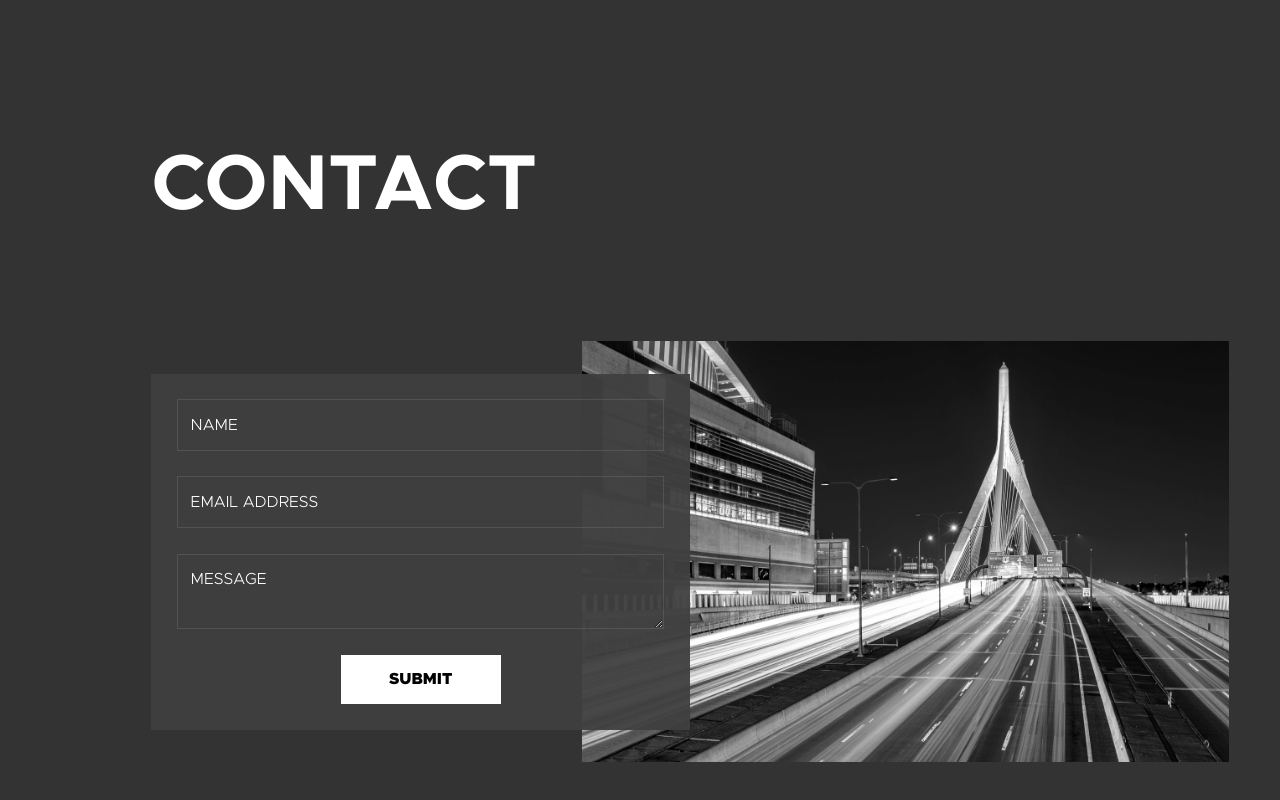
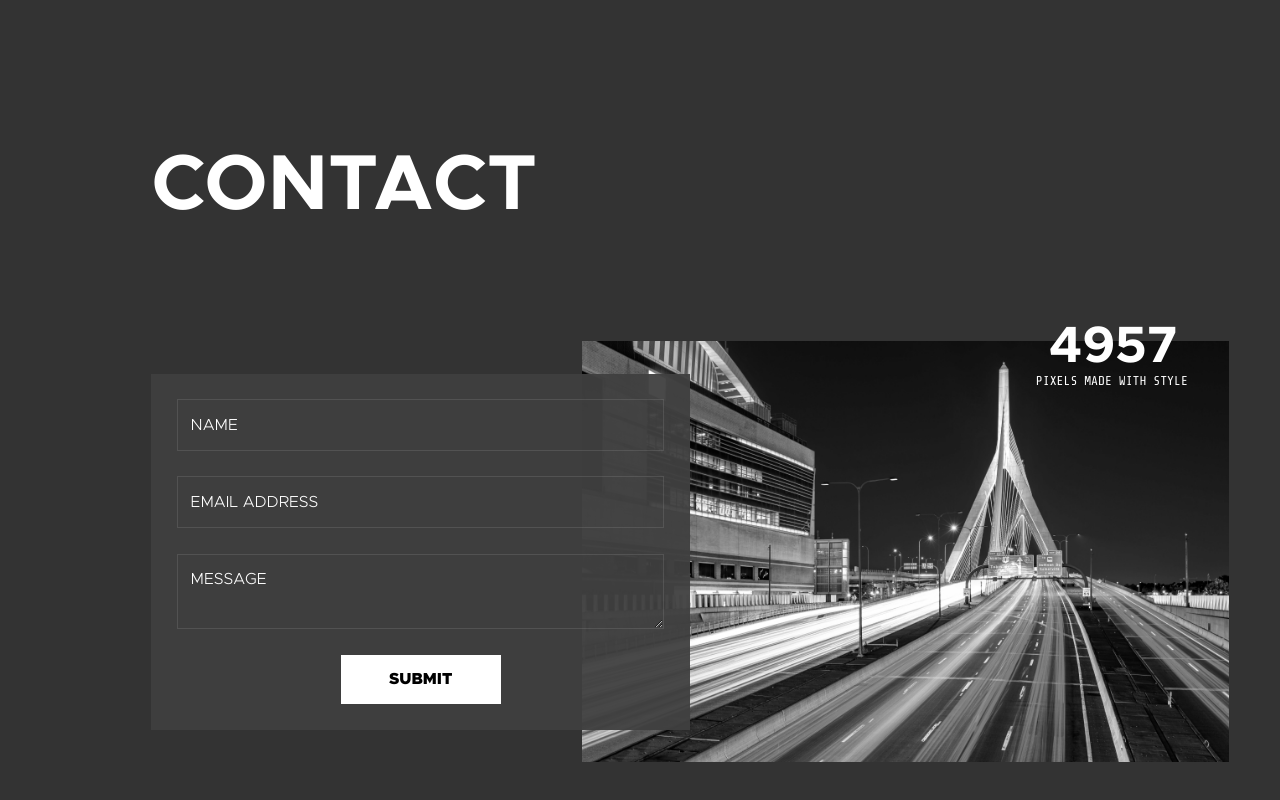
Before and after one commit to therstyle/chrisrobertsweb, a Vue app: page / in a window 1280 px wide. Shown: the part 3929-4729 px from the top of the page. Built offline with nearby package versions, Linux system fonts and the light colour scheme.

Commit message:
Styled pixel counter text

```diff
--- a/src/components/Contact.vue
+++ b/src/components/Contact.vue
@@ -10,7 +10,7 @@
           <button>{{ buttonText }}</button>
         </form>
 
-        <picture class="contact-photo">
+        <picture class="contact-photo" data-pixels="4957">
           <img :src="photo" alt="">
         </picture>
       </div>
@@ -95,11 +95,24 @@ export default {
     max-width: 60%;
 
     &:before {
-
+      content: attr(data-pixels);
+      display: block;
+      font-size: 4vw;
+      font-weight: 600;
+      position: absolute;
+      right: 4vw;
+      top: -2.5vw;
     }
 
     &:after {
-
+      content: 'Pixels Made With Style';
+      font-family: var(--accent-font);
+      font-size: 1vw;
+      text-transform: uppercase;
+      position: absolute;
+      top: -2.5vw;
+      margin-top: 4.9vw;
+      right: 3.2vw;
     }
 
     img {
```
